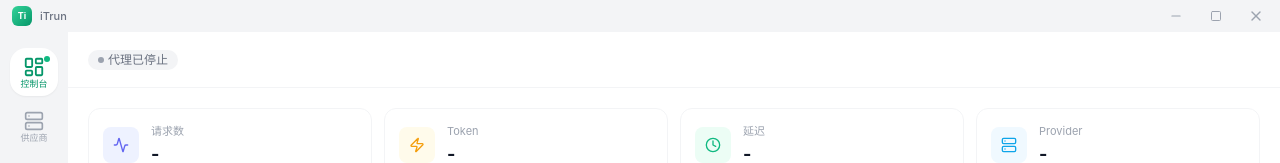
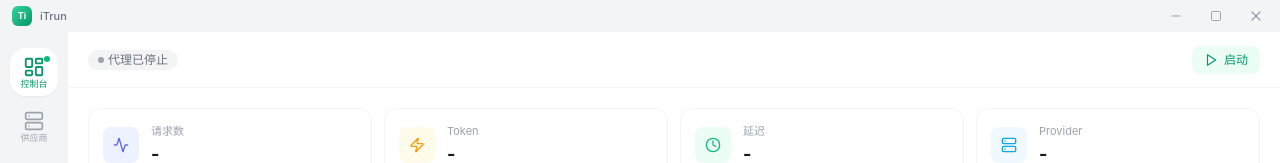
Before and after one commit to robinduvip-tech/itrun, a React (Vite) app: page /#/ in a window 1280 px wide. Shown: the top 163 px of the page. Built offline with nearby package versions, Linux system fonts and the light colour scheme.

Commit message:
feat: 控制台增加代理启动/停止开关 + 实时请求点击查看详情

```diff
--- a/src/components/dashboard/LiveRequests.tsx
+++ b/src/components/dashboard/LiveRequests.tsx
@@ -1,5 +1,5 @@
-import { useEffect } from "react";
-import { Check, X, Clock } from "lucide-react";
+import { useEffect, useState } from "react";
+import { Check, X, Clock, ChevronRight } from "lucide-react";
 import { useHistoryStore } from "@/stores/historyStore";
 import { useProxyStore } from "@/stores/proxyStore";
 import { cn, formatTokens, formatLatency, formatRelativeTime, truncate } from "@/lib/utils";
@@ -7,20 +7,23 @@ import { cn, formatTokens, formatLatency, formatRelativeTime, truncate } from "@
 export default function LiveRequests() {
   const entries = useHistoryStore((s) => s.entries);
   const loadHistory = useHistoryStore((s) => s.loadHistory);
+  const getDetail = useHistoryStore((s) => s.getDetail);
+  const selectedDetail = useHistoryStore((s) => s.selectedDetail);
   const isLoading = useHistoryStore((s) => s.isLoading);
+  const isDetailLoading = useHistoryStore((s) => s.isDetailLoading);
+  const closeDetail = useHistoryStore((s) => s.closeDetail);
   const isRunning = useProxyStore((s) => s.isRunning);
 
-  // Auto-refresh every 3 seconds when proxy is running
   useEffect(() => {
     if (!isRunning) return;
     loadHistory();
-    const interval = setInterval(() => {
-      loadHistory();
-    }, 3000);
+    const interval = setInterval(() => loadHistory(), 3000);
     return () => clearInterval(interval);
   }, [isRunning, loadHistory]);
 
   const recentEntries = entries.slice(0, 10);
+
+  const handleClick = (id: string) => { getDetail(id); };
 
   return (
     <div className="rounded-2xl border border-gray-200 dark:border-surface-800/60 bg-gray-50 dark:bg-surface-900/60 backdrop-blur-xl">
--- a/src/pages/Dashboard.tsx
+++ b/src/pages/Dashboard.tsx
@@ -1,25 +1,41 @@
-import { Activity, Zap, Clock, Server as ServerIcon } from "lucide-react";
+import { Activity, Zap, Clock, Server as ServerIcon, Play, Square } from "lucide-react";
 import TokenChart from "@/components/dashboard/TokenChart";
 import LatencyChart from "@/components/dashboard/LatencyChart";
 import LiveRequests from "@/components/dashboard/LiveRequests";
 import { useStats } from "@/hooks/useStats";
 import { useProxyStore } from "@/stores/proxyStore";
+import { useSettingsStore } from "@/stores/settingsStore";
 import { cn } from "@/lib/utils";
 
 export default function Dashboard() {
   const { stats, dailyStats, providerLatencyStats, isLoading } = useStats();
   const isRunning = useProxyStore((s) => s.isRunning);
   const port = useProxyStore((s) => s.port);
+  const startProxy = useProxyStore((s) => s.startProxy);
+  const stopProxy = useProxyStore((s) => s.stopProxy);
+  const proxyLoading = useProxyStore((s) => s.isLoading);
+  const proxyPort = useSettingsStore((s) => s.proxyPort);
+
+  const handleToggle = () => {
+    if (isRunning) stopProxy(); else startProxy(proxyPort);
+  };
 
   return (
     <div className="flex h-full flex-col bg-white dark:bg-surface-950">
-      <div className="flex h-14 shrink-0 items-center gap-3 border-b border-gray-100 dark:border-surface-800/60 px-5">
+      <div className="flex h-14 shrink-0 items-center justify-between border-b border-gray-100 dark:border-surface-800/60 px-5">
         <span className={cn("flex items-center gap-1 rounded-full px-2.5 py-0.5 text-xs font-medium",
           isRunning ? "bg-emerald-50 text-emerald-600 dark:bg-emerald-500/10 dark:text-emerald-400"
             : "bg-gray-100 text-gray-500 dark:bg-surface-800 dark:text-gray-400")}>
           <span className={cn("h-1.5 w-1.5 rounded-full", isRunning ? "bg-emerald-500 animate-pulse" : "bg-gray-400")} />
           {isRunning ? `代理运行中 :${port}` : "代理已停止"}
         </span>
+        <button onClick={handleToggle} disabled={proxyLoading}
+          className={cn("flex items-center gap-1.5 rounded-lg px-3 py-1.5 text-xs font-medium transition-all",
+            isRunning ? "bg-red-50 text-red-600 hover:bg-red-100 dark:bg-red-500/10 dark:text-red-400"
+              : "bg-emerald-50 text-emerald-600 hover:bg-emerald-100 dark:bg-emerald-500/10 dark:text-emerald-400")}>
+          {isRunning ? <Square className="h-3.5 w-3.5" /> : <Play className="h-3.5 w-3.5" />}
+          {isRunning ? "停止" : "启动"}
+        </button>
       </div>
       <div className="flex-1 overflow-y-auto p-5 space-y-5">
         <div className="grid grid-cols-4 gap-3">
```
